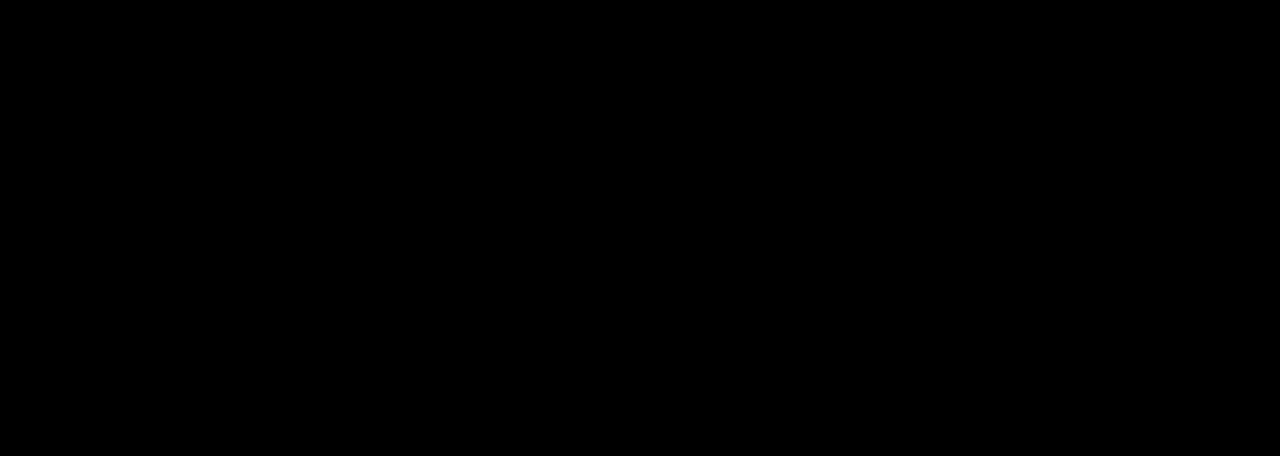
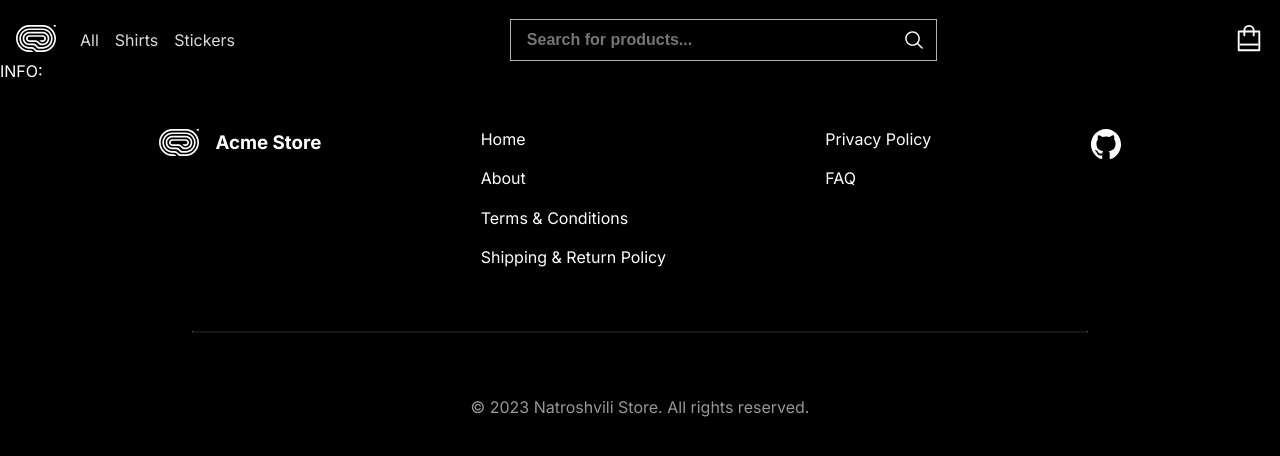
Before and after one commit to nnatroo/acme-ecommerce-app, a React (Vite) app: page /product/6451232ec32ab964f14fef1a in a window 1280 px wide. Before the commit this address had no page. Shown: the top 456 px of the page. Built offline with nearby package versions, Linux system fonts and the light colour scheme.

Commit message:
added product page

```diff
--- a/index.html
+++ b/index.html
@@ -3,9 +3,9 @@
 
 <head>
   <meta charset="UTF-8" />
-  <link rel="icon" type="image/svg+xml" href="/vite.svg" />
+  <link rel="icon" type="image/svg+xml" href="/src/assets/logoipsum-283.svg" />
   <meta name="viewport" content="width=device-width, initial-scale=1.0" />
-  <title>Vite + React</title>
+  <title>Acme Store | Acme Store</title>
 
   <link rel="preconnect" href="https://fonts.googleapis.com">
   <link rel="preconnect" href="https://fonts.gstatic.com" crossorigin>
--- a/products-listing.json
+++ b/products-listing.json
@@ -1,5 +1,6 @@
 [
   {
+    "sku": "123123",
     "name": "Acme Mechanical Keyboard",
     "price": 150,
     "imageUrl": "https://demo.vercel.store/_next/image?url=https%3A%2F%2Fcdn.shopify.com%2Fs%2Ffiles%2F1%2F0754%2F3727%2F7491%2Fproducts%2Fsticker-rainbow.png%3Fv%3D1682089134&w=640&q=75"
@@ -14,7 +15,7 @@
     "price": 150,
     "imageUrl": "https://demo.vercel.store/_next/image?url=https%3A%2F%2Fcdn.shopify.com%2Fs%2Ffiles%2F1%2F0754%2F3727%2F7491%2Fproducts%2Fsticker.png%3Fv%3D1682089176&w=640&q=75"
   },
-  {
+  { "sku": "123123",
     "name": "Acme Sticker",
     "price": 150.00,
     "imageUrl": "https://demo.vercel.store/_next/image?url=https%3A%2F%2Fcdn.shopify.com%2Fs%2Ffiles%2F1%2F0754%2F3727%2F7491%2Fproducts%2Fpacifier-1.png%3Fv%3D1682088933&w=640&q=75"
--- a/src/App.jsx
+++ b/src/App.jsx
@@ -3,6 +3,7 @@
 import "./modules/App.module.css";
 import Home from "./pages/Home";
 import Search from "./pages/Search";
+import Item from "./pages/Item";
 
 function App() {
   return (
@@ -10,7 +11,7 @@
       <Routes>
         <Route path="/" element={<Home />} exact/>
         <Route path="/search" element={<Search />} />
-        {/* <Route path="/contact" component={Contact} /> */}
+        <Route path="/product/:name" element={<Item />} />
       </Routes>
     </Router>
   );
--- a/src/components/Header.jsx
+++ b/src/components/Header.jsx
@@ -1,9 +1,13 @@
 import { useState } from "react";
 import classes from "../modules/Header.module.css";
 import { Link } from "react-router-dom";
+import { useNavigate } from 'react-router-dom';
 
 const Header = (props) => {
+  const navigate = useNavigate();
+
   const changeHandler = (e) => {
+    navigate("/search");
     props.onChange(e.target.value);
   };
 
@@ -13,7 +17,7 @@
         <div className={classes["left-nav"]}>
           <Link to="/">
             <img
-              src="./src\assets\logoipsum-283.svg"
+              src="../../src\assets\logoipsum-283.svg"
               width={"40px"}
               alt="nav-brand"
             />
@@ -34,12 +38,12 @@
             value={props.search}
             onChange={changeHandler}
           />
-          <img src="./src\assets\icons8-search.svg" alt="asd" />
+          <img src="../../src\assets\icons8-search.svg" alt="asd" />
         </div>
 
         <div className={classes["right-nav"]}>
           <img
-            src="./src\assets\shopping-bag-svgrepo-com.svg"
+            src="../../src\assets\shopping-bag-svgrepo-com.svg"
             width={"30px"}
             alt="shopping-cart"
           />
--- a/src/components/Products.jsx
+++ b/src/components/Products.jsx
@@ -2,22 +2,27 @@
 import ProductsItem from "../ui/ProductsItem";
 import classes from "../modules/Products.module.css";
 import products from "../../products-listing.json";
+import { Link } from "react-router-dom"
 
 const Products = (props) => {
-  const filteredArray = products.filter(product => product.name.toLowerCase().includes(props.filter))
+  return (
 
-  return (
-    <div className={classes["products"]}>
-      {filteredArray.map((product, index) => (
-        <ProductsItem name={product.name}
-                      imageUrl={product.imageUrl}
-                      price={product.price}
-                      key={index}
-                      />
-      ))}
+      <div className={classes["products"]}>
+        {props.filteredArray.length != 0 ? (
+          props.filteredArray.map((product, index) => (
+              <ProductsItem
+                name={product.name}
+                imageUrl={product.imageUrl}
+                price={product.price}
+                sku={product.sku}
+                key={index}
+              />
+          ))
+        ) : (
+          <p>There are no products that match "{props.search}"</p>
+        )}
+      </div>
 
-
-    </div>
   );
 };
 
--- /dev/null
+++ b/src/pages/Item.jsx
@@ -0,0 +1,19 @@
+import React from "react";
+import Header from "../components/Header";
+import Footer from "../components/Footer";
+
+const Item = (props) => {
+  const urlParams = new URLSearchParams(window.location.search);
+  const q = urlParams.get("name");
+  console.log(window.location);
+
+  return (
+    <>
+      <Header />
+      INFO: {urlParams}
+      <Footer />
+    </>
+  );
+};
+
+export default Item;
--- a/src/pages/Search.jsx
+++ b/src/pages/Search.jsx
@@ -1,9 +1,26 @@
-import React, { useState } from "react";
+import React, { useEffect, useState } from "react";
 import Header from "../components/Header";
 import Products from "../components/Products";
+import products from "../../products-listing.json";
+import Footer from '../components/Footer'
 
-const Search = () => {
+const Search = (props) => {
   const [search, setSearch] = useState("");
+  const [filteredArray, setFilteredArray] = useState([]);
+
+  useEffect(() => {
+    const timeoutId = setTimeout(() => {
+      setFilteredArray(
+        products.filter((product) =>
+          product.name.toLowerCase().includes(search)
+        )
+      );
+    }, 500);
+
+    return () => {
+      clearTimeout(timeoutId);
+    };
+  }, [search]);
 
   const changeHandler = (value) => {
     setSearch(value);
@@ -12,7 +29,9 @@
   return (
     <>
       <Header onChange={changeHandler} />
-      <Products filter={search}/>
+      <Products filteredArray={filteredArray} search={search} />
+      <hr/>
+      <Footer />
     </>
   );
 };
--- a/src/ui/ProductsItem.jsx
+++ b/src/ui/ProductsItem.jsx
@@ -5,7 +5,7 @@
 const ProductsItem = (props) => {
   return (
     <>
-      <Link to={`/${props.name}`}>
+      <Link to={`/product/sku=${props.sku}`}>
         <div className={classes["product"]}>
           <div className={classes["price-tag"]}>
             <h3>{props.name}</h3>
```
